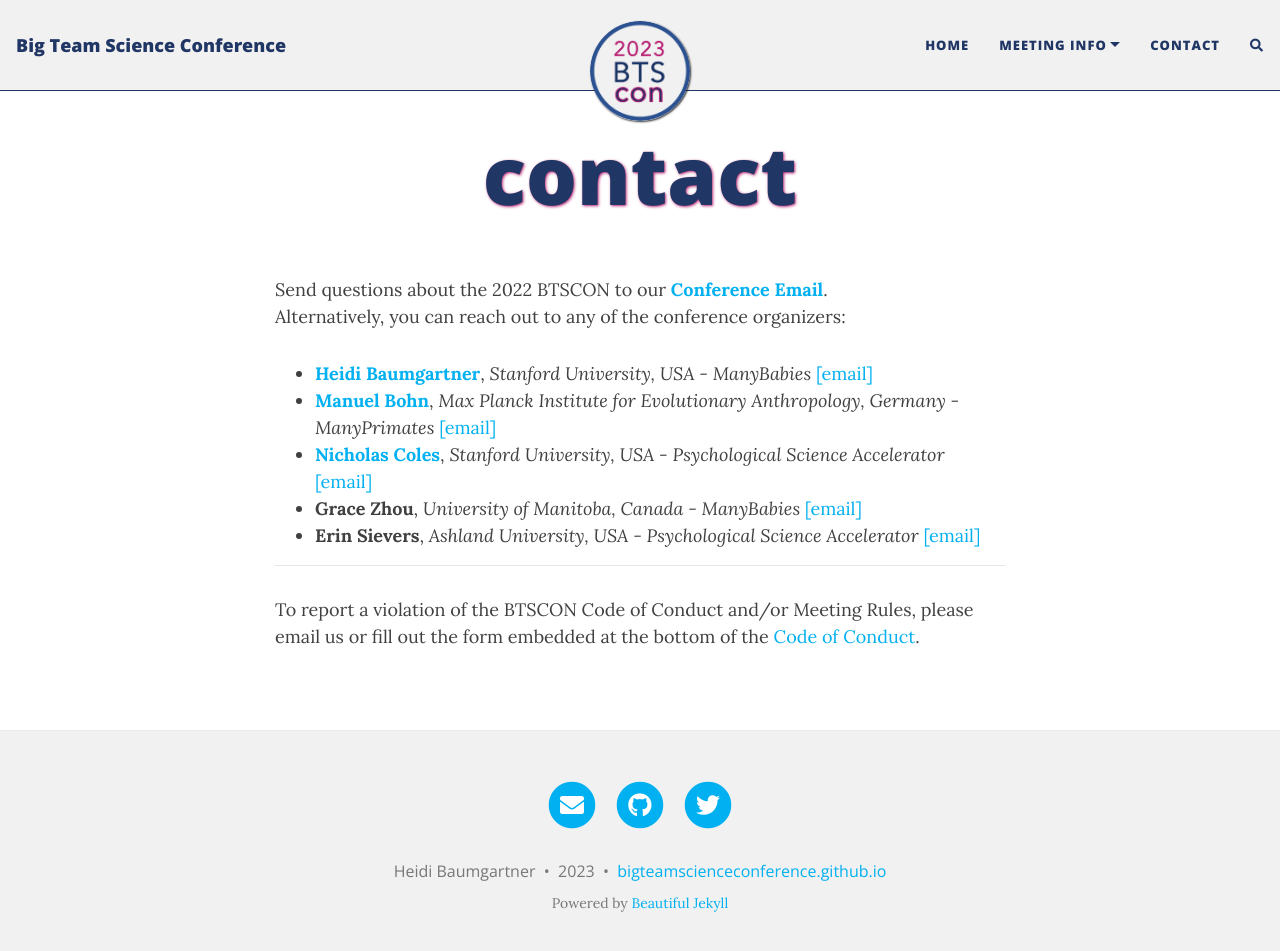
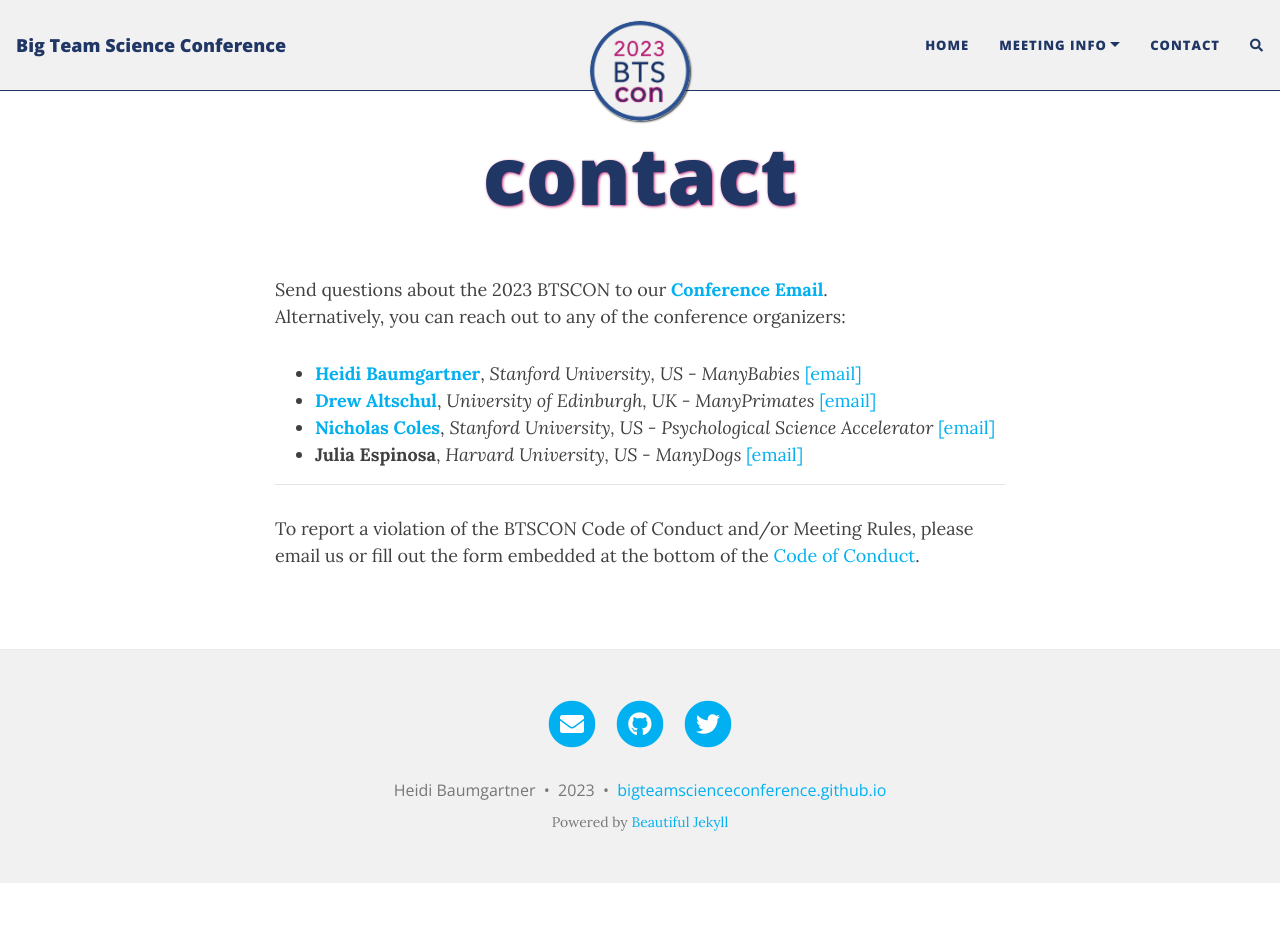
Before and after one commit to bigteamscienceconference/bigteamscienceconference.github.io, a Jekyll site: the page built from contact.md, in a window 1280 px wide and 964 px high. Shown: the top 951 px of the window. Built offline with Jekyll 4.4.1, drawn with Linux system fonts in a browser that asks for light colours; nearby versions of some CDN libraries; comment, search, counter and statistics services are not loaded.

Commit message:
Update contact.md

```diff
--- a/contact.md
+++ b/contact.md
@@ -4,14 +4,14 @@ title: contact
 ---
 
 
-Send questions about the 2022 BTSCON to our [**Conference Email**](mailto:bigteamscienceconference@gmail.com). <br>
+Send questions about the 2023 BTSCON to our [**Conference Email**](mailto:bigteamscienceconference@gmail.com). <br>
 Alternatively, you can reach out to any of the conference organizers:
 
-* [**Heidi Baumgartner**](https://profiles.stanford.edu/heidi-baumgartner), *Stanford University, USA - ManyBabies* [[email]](mailto:heidib@stanford.edu)
-* [**Manuel Bohn**](https://manuelbohn.github.io), *Max Planck Institute for Evolutionary Anthropology, Germany - ManyPrimates* [[email]](mailto:manuel0bohn@gmail.com)
-* [**Nicholas Coles**](https://hai.stanford.edu/people/nicholas-coles), *Stanford University, USA - Psychological Science Accelerator* [[email]](mailto:ncoles@stanford.edu)
-* **Grace Zhou**, *University of Manitoba, Canada - ManyBabies* [[email]](mailto:grace.zhou@umanitoba.ca)
-* **Erin Sievers**, *Ashland University, USA - Psychological Science Accelerator* [[email]](mailto:esievers@ashland.edu)
+* [**Heidi Baumgartner**](https://profiles.stanford.edu/heidi-baumgartner), *Stanford University, US - ManyBabies* [[email]](mailto:heidib@stanford.edu)
+* [**Drew Altschul**](https://www.ed.ac.uk/profile/drewmaltschul), *University of Edinburgh, UK - ManyPrimates* [[email]](mailto:Drew.Altschul@ed.ac.uk)
+* [**Nicholas Coles**](https://hai.stanford.edu/people/nicholas-coles), *Stanford University, US - Psychological Science Accelerator* [[email]](mailto:ncoles@stanford.edu)
+* **Julia Espinosa**, *Harvard University, US - ManyDogs* [[email]](mailto:jespinosa@g.harvard.edu)
+
 
 ***
 
```
